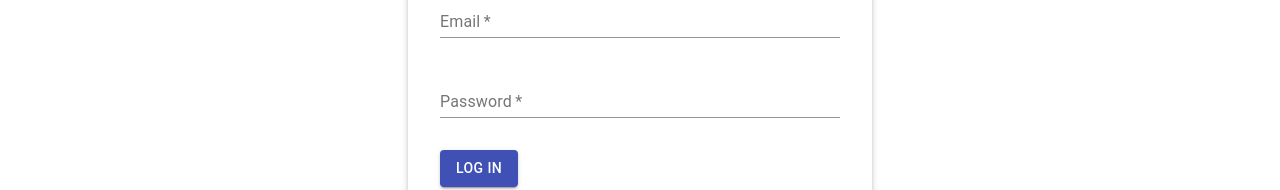
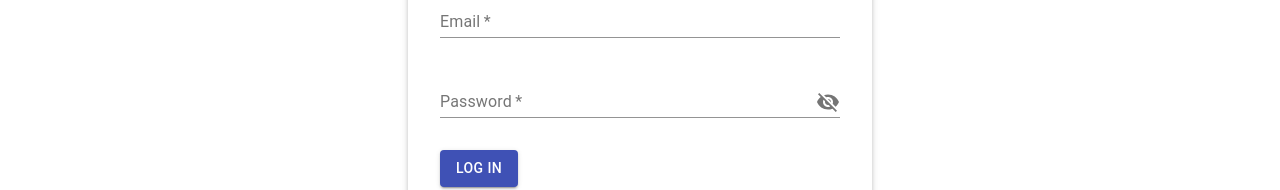
Before and after one commit to MetaMmodern/Pomodorro, a React (Create React App) app in the folder client/: page /login in a window 1280 px wide. Shown: the part 287-477 px from the top of the page. Built offline with nearby package versions, Linux system fonts and the light colour scheme.

Commit message:
update login page

```diff
--- a/client/src/components/PasswordInput/PasswordInput.js
+++ b/client/src/components/PasswordInput/PasswordInput.js
@@ -17,7 +17,7 @@ const PasswordInput = (props) => {
       label={props?.label}
       required={props?.required || false}
       type={showPassword ? "text" : "password"}
-      size={props.size || "small"}
+      size={props.size || "medium"}
       variant={props.variant || "standard"}
       value={props.value}
       onChange={props.handleValueChange}
@@ -25,7 +25,7 @@ const PasswordInput = (props) => {
       autoFocus={props?.autoFocus || false}
       error={props.error}
       helperText={props.helperText}
-      autoComplete="off"
+      autoComplete={props?.autoComplete || "off"}
       InputProps={{
         endAdornment: (
           <InputAdornment position="end">
--- a/client/src/pages/AuthPages/LoginPage.js
+++ b/client/src/pages/AuthPages/LoginPage.js
@@ -6,6 +6,7 @@ import { useHttp } from "../../hooks/http.request";
 import { Alert, AlertTitle } from "@material-ui/lab";
 
 import useStyles from "./LoginPage.style";
+import PasswordInput from "../../components/PasswordInput/PasswordInput";
 
 export default function LoginPage(props) {
   const history = useHistory();
@@ -53,16 +54,20 @@ export default function LoginPage(props) {
           onChange={handleFormChange}
           autoComplete="true"
         />
-        <TextField
+
+        <PasswordInput
           id="current-password"
           label="Password"
-          type="password"
+          variant="standard"
+          autoComplete="off"
+          size="medium"
+          className={classes.AuthBlock__input}
+          value={state.password}
+          handleValueChange={handleFormChange}
           required={true}
-          value={state.password}
-          className={classes.AuthBlock__input}
-          onChange={handleFormChange}
           autoComplete="true"
         />
+
         {error && (
           <Alert severity="error" className={classes.AuthBlock__Alert}>
             <AlertTitle>Error</AlertTitle>
```
